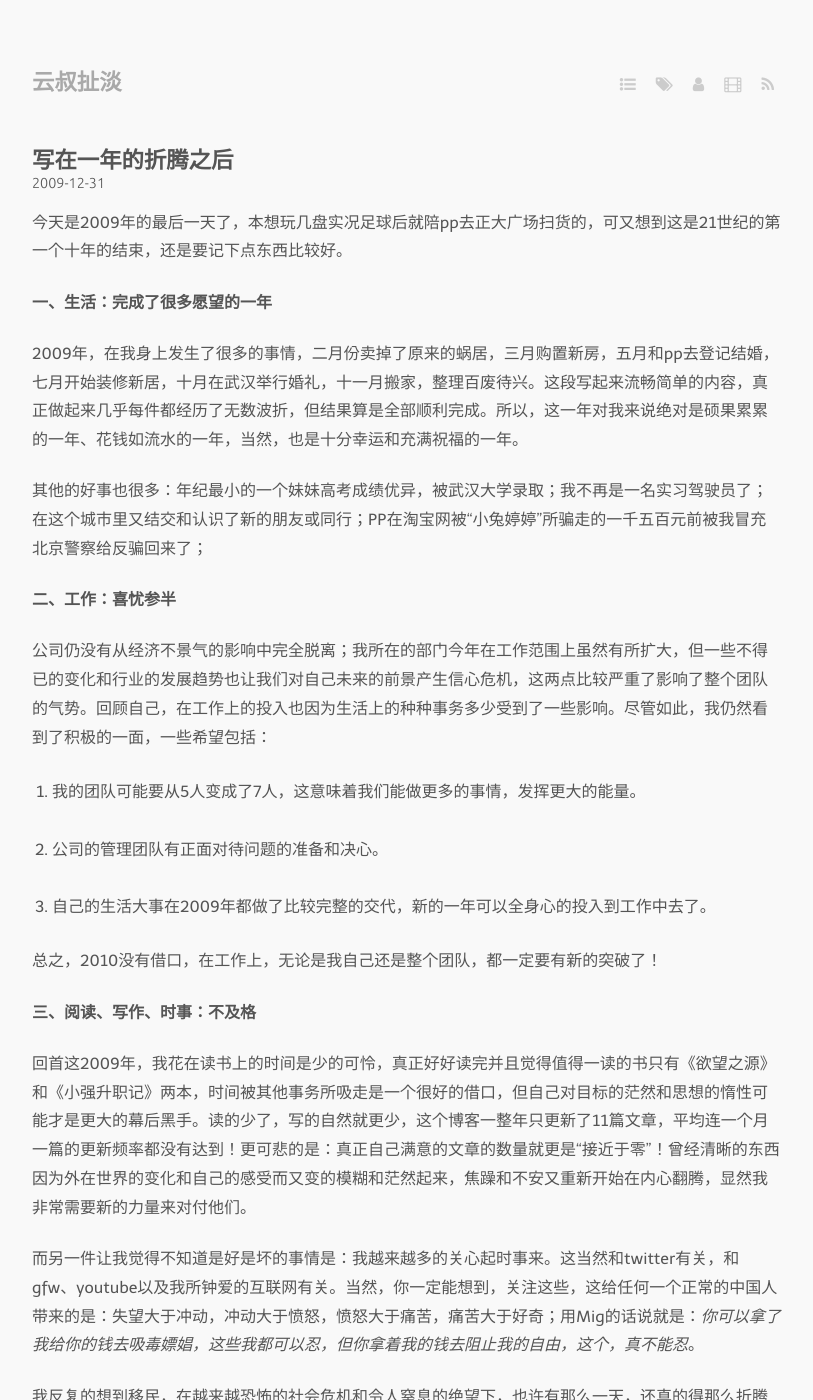
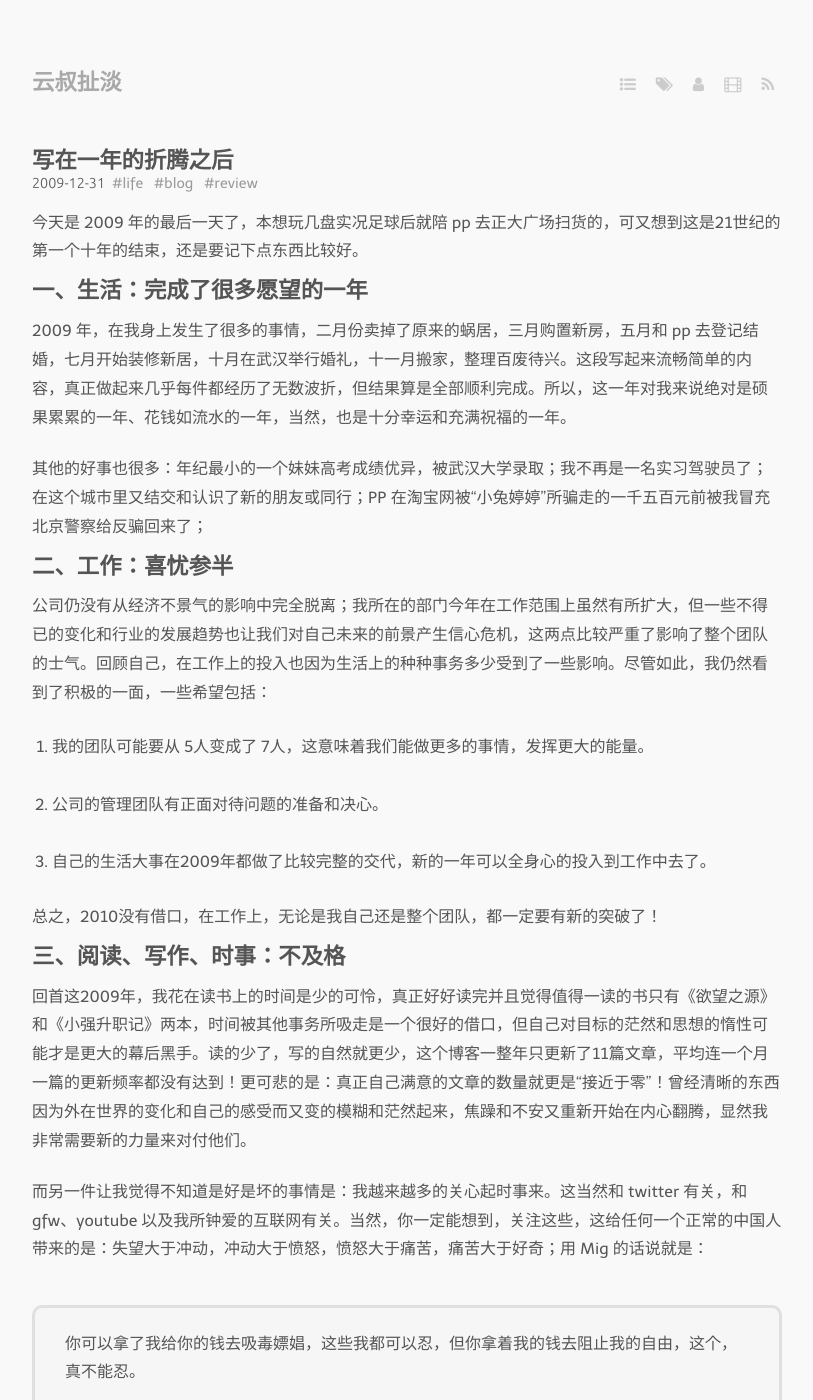
Before and after one commit to leoshcn/leoshcn.github.io, a Jekyll site: the page built from _posts/2009-12-31-goodbye-2009.md, in a window 1280 px wide and 1400 px high. Shown: the whole window, without its empty margins (233-1046 px from the left). Built offline with Jekyll 4.4.1, drawn with Linux system fonts in a browser that asks for light colours; nearby versions of some CDN libraries; some web fonts are replaced; a script that is not in the unit is left out; some of the changed text lies outside the part shown.

Commit message:
fix old posts

```diff
--- a/_config.yml
+++ b/_config.yml
@@ -15,11 +15,8 @@
 # in the templates via {{ site.myvariable }}.
 title: 云叔扯淡
 permalink: /:year/:month/:title.html
-email: your-email@example.com
-description: >- # this means to ignore newlines until "baseurl:"
-  Write an awesome description for your new site here. You can edit this
-  line in _config.yml. It will appear in your document head meta (for
-  Google search results) and in your feed.xml site description.
+email: i@lixyun.com
+description: My life and thoughts about life. Li Xiang / Lixyun / leoshcn
 baseurl: "" # the subpath of your site, e.g. /blog
 url: "http://www.lixyun.com"
 twitter_username: leoshcn
--- a/_posts/2009-12-31-goodbye-2009.md
+++ b/_posts/2009-12-31-goodbye-2009.md
@@ -2,23 +2,22 @@
 layout: post
 title: 写在一年的折腾之后
 date: 2009-12-31 18:43
-author: admin
-comments: true
-categories: [2009, life, reading, 生活]
+tags: life blog review
 ---
-今天是2009年的最后一天了，本想玩几盘实况足球后就陪pp去正大广场扫货的，可又想到这是21世纪的第一个十年的结束，还是要记下点东西比较好。
+今天是 2009 年的最后一天了，本想玩几盘实况足球后就陪 pp 去正大广场扫货的，可又想到这是21世纪的第一个十年的结束，还是要记下点东西比较好。
 
-<strong>一、生活：完成了很多愿望的一年</strong>
+## 一、生活：完成了很多愿望的一年
 
-2009年，在我身上发生了很多的事情，二月份卖掉了原来的蜗居，三月购置新房，五月和pp去登记结婚，七月开始装<!--more-->修新居，十月在武汉举行婚礼，十一月搬家，整理百废待兴。这段写起来流畅简单的内容，真正做起来几乎每件都经历了无数波折，但结果算是全部顺利完成。所以，这一年对我来说绝对是硕果累累的一年、花钱如流水的一年，当然，也是十分幸运和充满祝福的一年。
+2009 年，在我身上发生了很多的事情，二月份卖掉了原来的蜗居，三月购置新房，五月和 pp 去登记结婚，七月开始装修新居，十月在武汉举行婚礼，十一月搬家，整理百废待兴。这段写起来流畅简单的内容，真正做起来几乎每件都经历了无数波折，但结果算是全部顺利完成。所以，这一年对我来说绝对是硕果累累的一年、花钱如流水的一年，当然，也是十分幸运和充满祝福的一年。
 
-其他的好事也很多：年纪最小的一个妹妹高考成绩优异，被武汉大学录取；我不再是一名实习驾驶员了；在这个城市里又结交和认识了新的朋友或同行；PP在淘宝网被“小兔婷婷”所骗走的一千五百元前被我冒充北京警察给反骗回来了；
+其他的好事也很多：年纪最小的一个妹妹高考成绩优异，被武汉大学录取；我不再是一名实习驾驶员了；在这个城市里又结交和认识了新的朋友或同行；PP 在淘宝网被“小兔婷婷”所骗走的一千五百元前被我冒充北京警察给反骗回来了；
 
-<strong>二、工作：喜忧参半</strong>
+## 二、工作：喜忧参半
 
-公司仍没有从经济不景气的影响中完全脱离；我所在的部门今年在工作范围上虽然有所扩大，但一些不得已的变化和行业的发展趋势也让我们对自己未来的前景产生信心危机，这两点比较严重了影响了整个团队的气势。回顾自己，在工作上的投入也因为生活上的种种事务多少受到了一些影响。尽管如此，我仍然看到了积极的一面，一些希望包括：
 
-1. 我的团队可能要从5人变成了7人，这意味着我们能做更多的事情，发挥更大的能量。
+公司仍没有从经济不景气的影响中完全脱离；我所在的部门今年在工作范围上虽然有所扩大，但一些不得已的变化和行业的发展趋势也让我们对自己未来的前景产生信心危机，这两点比较严重了影响了整个团队的士气。回顾自己，在工作上的投入也因为生活上的种种事务多少受到了一些影响。尽管如此，我仍然看到了积极的一面，一些希望包括：
+
+1. 我的团队可能要从 5人变成了 7人，这意味着我们能做更多的事情，发挥更大的能量。
 
 2. 公司的管理团队有正面对待问题的准备和决心。
 
@@ -26,18 +25,18 @@
 
 总之，2010没有借口，在工作上，无论是我自己还是整个团队，都一定要有新的突破了！
 
-<strong>三、阅读、写作、时事：不及格</strong>
+## 三、阅读、写作、时事：不及格
 
 回首这2009年，我花在读书上的时间是少的可怜，真正好好读完并且觉得值得一读的书只有《欲望之源》和《小强升职记》两本，时间被其他事务所吸走是一个很好的借口，但自己对目标的茫然和思想的惰性可能才是更大的幕后黑手。读的少了，写的自然就更少，这个博客一整年只更新了11篇文章，平均连一个月一篇的更新频率都没有达到！更可悲的是：真正自己满意的文章的数量就更是“接近于零”！曾经清晰的东西因为外在世界的变化和自己的感受而又变的模糊和茫然起来，焦躁和不安又重新开始在内心翻腾，显然我非常需要新的力量来对付他们。
 
-而另一件让我觉得不知道是好是坏的事情是：我越来越多的关心起时事来。这当然和twitter有关，和gfw、youtube以及我所钟爱的互联网有关。当然，你一定能想到，关注这些，这给任何一个正常的中国人带来的是：失望大于冲动，冲动大于愤怒，愤怒大于痛苦，痛苦大于好奇；用Mig的话说就是：<em>你可以拿了我给你的钱去吸毒嫖娼，这些我都可以忍，但你拿着我的钱去阻止我的自由，这个，真不能忍</em>。
+而另一件让我觉得不知道是好是坏的事情是：我越来越多的关心起时事来。这当然和 twitter 有关，和 gfw、youtube 以及我所钟爱的互联网有关。当然，你一定能想到，关注这些，这给任何一个正常的中国人带来的是：失望大于冲动，冲动大于愤怒，愤怒大于痛苦，痛苦大于好奇；用 Mig 的话说就是：
+
+> 你可以拿了我给你的钱去吸毒嫖娼，这些我都可以忍，但你拿着我的钱去阻止我的自由，这个，真不能忍。
 
 我反复的想到移民，在越来越恐怖的社会危机和令人窒息的绝望下，也许有那么一天，还真的得那么折腾那么一下。
 
-<strong>四、最后的话</strong>
+## 四、最后的话
 
-用韩寒的话说，一年只是代表地球绕太阳又转了一大圈，和我也没什么关系。虽然如此，仍然想用这个机会和所有我的朋友们道声感谢，祝你们在新的一年里能有新的收获、踏实的进步。没有妞的赶紧去泡，没有娃的赶紧去造，没有上twitter的赶紧去推，没有房的。。。。还是把钱先捏手里。
+用韩寒的话说，一年只是代表地球绕太阳又转了一大圈，和我也没什么关系。虽然如此，仍然想用这个机会和所有我的朋友们道声感谢，祝你们在新的一年里能有新的收获、踏实的进步。没有妞的赶紧去泡，没有娃的赶紧去造，没有上 twitter 的赶紧去推，没有房的。。。。还是把钱先捏手里。
 
-最后送大家一个我用过的最好最快的翻墙工具Puff ，作为新年的礼物。<a href="http://dl.dropbox.com/u/139118/setup_puff_003.exe">戳</a>。
-
-<img class="alignnone" title="newyear2009" src="http://i13.photobucket.com/albums/a274/leoshcn/3569837350_87321465d2_d.jpg" alt="" width="400" height="300" />
+最后送大家一个我用过的最好最快的翻墙工具Puff ，作为新年的礼物。戳。
```
